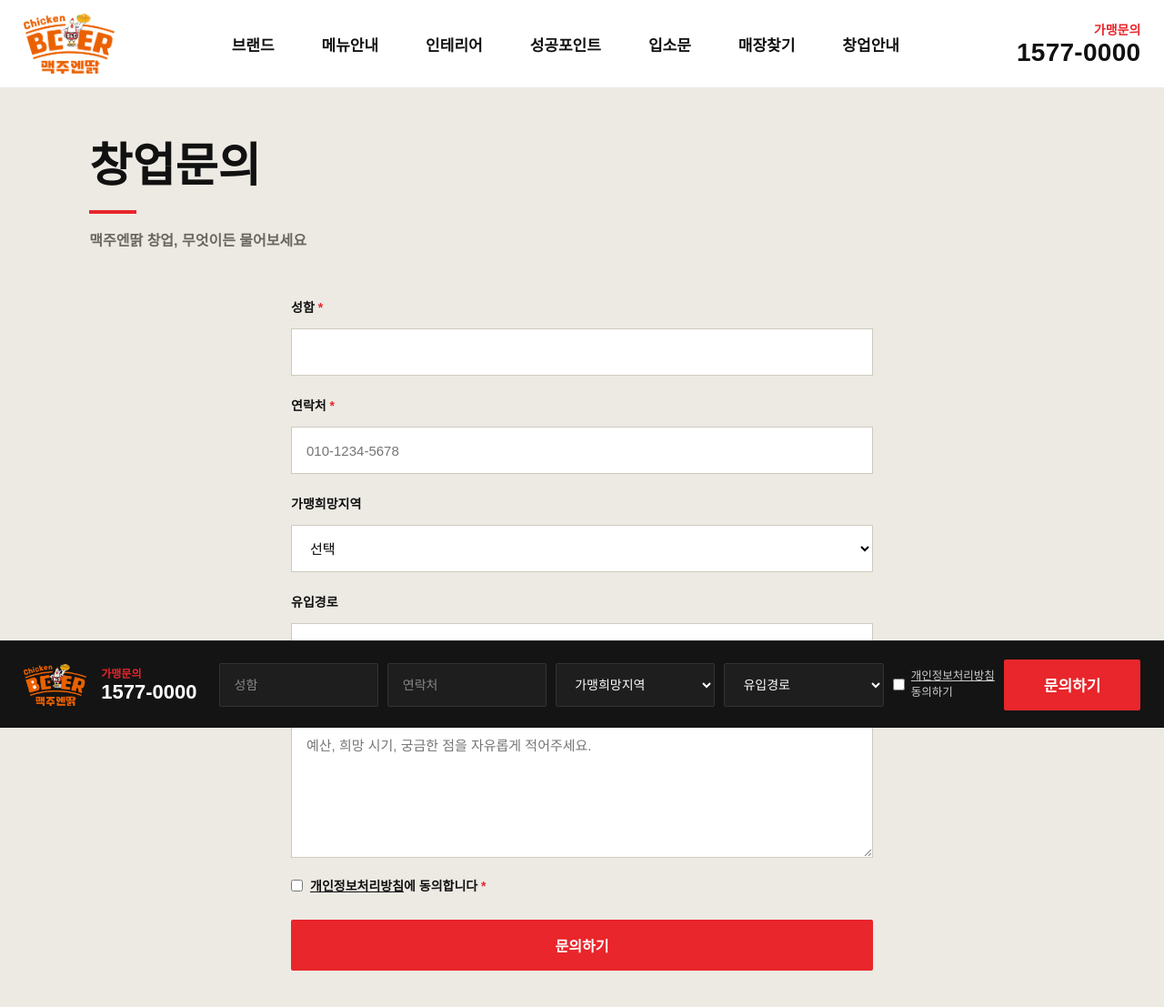
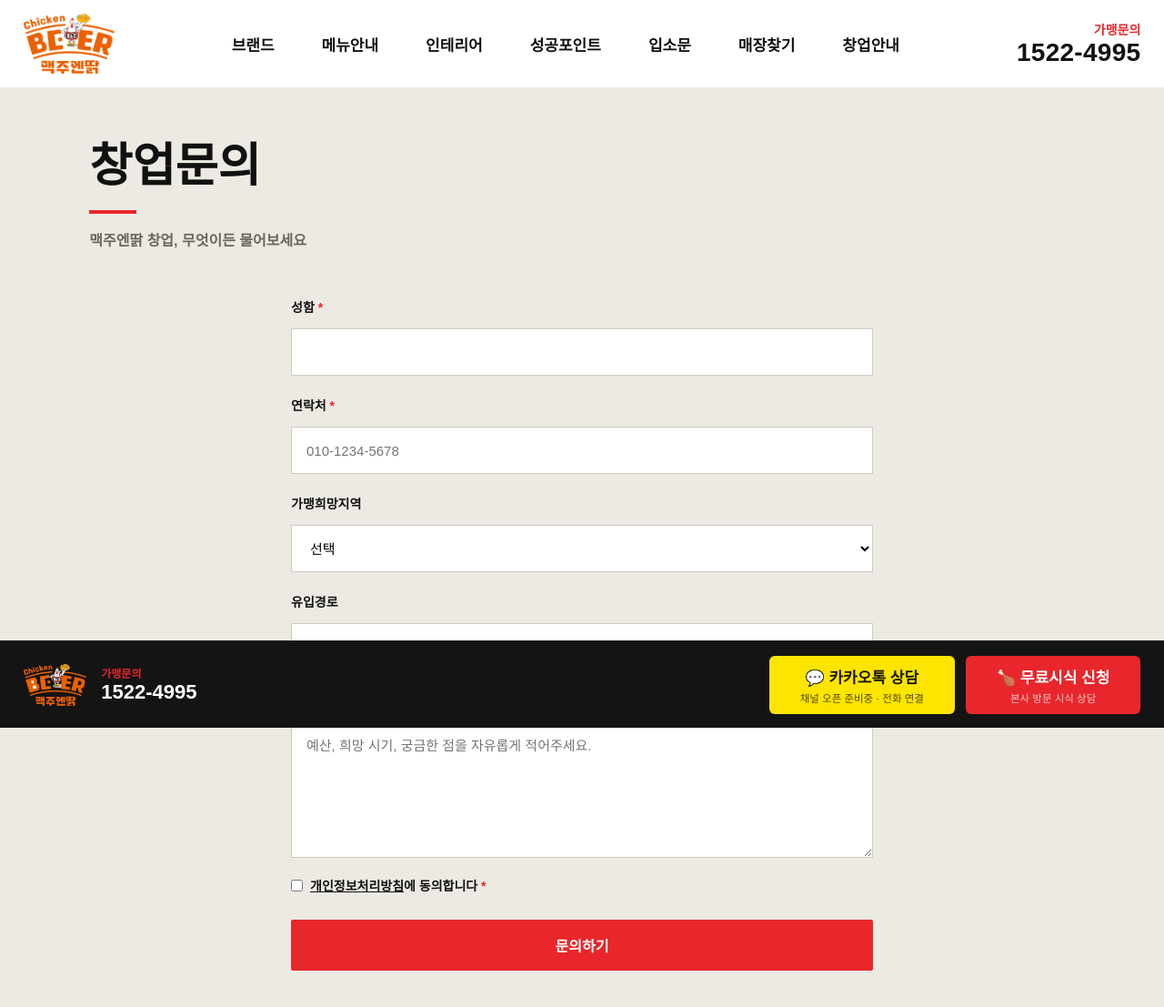
Before and after one commit to Jeongdonghwan/beerpub_prj, a Flask app: page /inquiry/ in a window 1280 px wide. Shown: the top 1107 px of the page at 91% size. Run offline with Flask 3, Linux system fonts and the light colour scheme; some web fonts are replaced.

Commit message:
클라이언트 피드백 일괄 반영 — 히어로·전화·주류 확정·성공포인트·하단 바
- 히어로: 슬로건 [세대를 넘어 오래도록 사랑받는 브랜드], 서브(투사랑&광수비어 23년 노하우) 대형 강조,
  별 떨어지는 효과, 로고 제거(문구만), 딤 완화로 영상 선명하게, 가맹문의 1522-4995 소문구
- 전화번호 1522-4995 전역 반영
- 주류 확정: 살얼음 맥주 4,500 / 살얼음 하이볼 7,000 / 레몬·자몽·청포도 살얼음 하이볼 8,000
  (이름·가격·정렬 오버라이드, 캐러셀 이미지 재매핑)
- 성공포인트: [맥주엔딹만의 매력! 잘되는 이유 딱 3 POINT] + Easy/Taste/Cozy 새 카피,
  만석 매장 영상 배경 + 레드 오버레이
- 분식 앤 파스타 → 분식 & 파스타, 사이드 떡볶이 제외
- 하단 고정 바: 카카오톡 상담(옐로) / 무료시식 신청(레드, /inquiry 프리셋) 버튼으로 교체
- 히어로 영상 crf24 재인코딩(선명), crowd.mp4 추가

Co-Authored-By: Claude Fable 5 <noreply@anthropic.com>

```diff
--- a/app/blueprints/inquiry.py
+++ b/app/blueprints/inquiry.py
@@ -13,7 +13,11 @@ bp = Blueprint("inquiry", __name__)
 
 @bp.route("/")
 def form():
-    return render_template("inquiry/form.html")
+    preset = None
+    if request.args.get("type") == "taste":
+        preset = {"name": "", "phone": "", "region": "", "channel": "",
+                  "message": "무료시식 신청합니다."}
+    return render_template("inquiry/form.html", form_data=preset)
 
 
 @bp.route("/done")
--- a/app/static/css/base.css
+++ b/app/static/css/base.css
@@ -102,12 +102,22 @@ body.nav-open .mnav{transform:none}
 .agree u{cursor:pointer}
 .btn-sub{height:56px;background:var(--red);color:#fff;font-weight:800;font-size:17px;border:none;padding:0 44px;border-radius:2px;flex-shrink:0;transition:background .2s}
 .btn-sub:hover{background:#c91b20}
+/* 카카오톡 상담 / 무료시식 신청 버튼 */
+.inq-btns{display:flex;gap:12px;flex:1;justify-content:flex-end}
+.inq-btn{display:flex;flex-direction:column;justify-content:center;text-align:center;height:64px;padding:0 34px;border-radius:6px;transition:transform .2s,filter .2s}
+.inq-btn:hover{transform:translateY(-3px);filter:brightness(1.05)}
+.inq-btn b{font-size:17px;font-weight:800}
+.inq-btn span{font-size:11.5px;margin-top:3px;opacity:.75}
+.inq-btn.kakao{background:#FEE500;color:#191600}
+.inq-btn.taste{background:var(--red);color:#fff}
 @media(max-width:1024px){
   .inq-bar{height:auto;padding:10px 12px calc(10px + env(safe-area-inset-bottom))}
   .inq-in{gap:8px}
-  .inq-logo,.inq-call,.inq-form .f-region,.inq-form .f-channel,.agree{display:none}
-  .btn-sub{height:48px;padding:0 22px;font-size:15px}
-  .inq-form input{height:48px}
+  .inq-logo,.inq-call{display:none}
+  .inq-btns{justify-content:stretch}
+  .inq-btn{flex:1;height:56px;padding:0 10px}
+  .inq-btn b{font-size:15px}
+  .inq-btn span{display:none}
 }
 
 /* ---------- 공통 버튼 ---------- */
--- a/app/templates/partials/inquiry_bar.html
+++ b/app/templates/partials/inquiry_bar.html
@@ -1,4 +1,4 @@
-{# 하단 고정 가맹문의 인라인 폼 바 — 전 페이지 상시 노출 (모달 아님, 핵심 전환 장치) #}
+{# 하단 고정 바 — 카카오톡 상담 / 무료시식 신청 버튼 (경성맥주 스타일) #}
 <div class="inq-bar">
   <div class="inq-in">
     <div class="inq-logo">
@@ -6,31 +6,19 @@
       <img src="{{ brand.logo }}" alt="{{ brand.name }}">
       {% else %}
       <span class="lg1 disp">{{ brand.name }}</span>
-      {% if brand.sub_name %}<span class="lg2 disp">{{ brand.sub_name }}</span>{% endif %}
       {% endif %}
     </div>
     <a class="inq-call" href="tel:{{ brand.phone | replace('-', '') }}">
       <span class="lbl">가맹문의</span>
       <span class="num disp">{{ brand.phone }}</span>
     </a>
-    <form class="inq-form" action="{{ url_for('inquiry.submit') }}" method="post">
-      <input type="hidden" name="_csrf" value="{{ csrf_token() }}">
-      <input type="text" name="website" class="hp" tabindex="-1" autocomplete="off" aria-hidden="true">
-      <input type="text" name="name" placeholder="성함" required>
-      <input type="tel" name="phone" placeholder="연락처" required>
-      <select class="f-region" name="region" required>
-        <option value="">가맹희망지역</option>
-        {% for r in brand.regions %}<option value="{{ r }}">{{ r }}</option>{% endfor %}
-      </select>
-      <select class="f-channel" name="channel" required>
-        <option value="">유입경로</option>
-        {% for c in brand.channels %}<option value="{{ c }}">{{ c }}</option>{% endfor %}
-      </select>
-      <label class="agree">
-        <input type="checkbox" name="agree_privacy" required>
-        <span><u data-modal-url="{{ url_for('main.doc', slug='private', embed=1) }}">개인정보처리방침</u><br>동의하기</span>
-      </label>
-      <button class="btn-sub" type="submit">문의하기</button>
-    </form>
+    <div class="inq-btns">
+      <a class="inq-btn kakao" {% if brand.kakao_url %}href="{{ brand.kakao_url }}" target="_blank" rel="noopener"{% else %}href="tel:{{ brand.phone | replace('-', '') }}"{% endif %}>
+        <b>💬 카카오톡 상담</b><span>{% if brand.kakao_url %}채널로 바로 연결{% else %}채널 오픈 준비중 · 전화 연결{% endif %}</span>
+      </a>
+      <a class="inq-btn taste" href="{{ url_for('inquiry.form', type='taste') }}">
+        <b>🍗 무료시식 신청</b><span>본사 방문 시식 상담</span>
+      </a>
+    </div>
   </div>
 </div>
--- a/config/brand.py
+++ b/config/brand.py
@@ -10,10 +10,12 @@ BRAND = {
     "name_en": "",                       # [확인필요] 영문명 미정
     "sub_name": "",                      # [확인필요] 로고 2줄째 서브명 (예: 살얼음맥주)
     "company": "주식회사 OOO",            # [확인필요] 법인명
-    "slogan": "한 번의 성공이 아닌, 장수브랜드",
-    "sub_slogan": '"투사랑", "광수비어" 23년 노하우로 만든 성공 브랜드',
-    "logo": "/static/images/logo.png",   # 투명 PNG — 히어로/헤더/폼바/푸터 공용
-    "phone": "1577-0000",                # [확인필요] 가맹 대표번호
+    "slogan": '세대를 넘어 <em>오래도록 사랑받는</em> 브랜드',
+    "sub_slogan": '"투사랑" <b>&</b> "광수비어" <em>23년 노하우</em>로 만든 성공 브랜드',
+    "hero_tagline": "소자본 성공창업",    # 히어로 하단 소문구 (가맹문의 전화와 함께)
+    "logo": "/static/images/logo.png",   # 투명 PNG — 헤더/폼바/푸터 공용 (히어로는 문구만)
+    "kakao_url": "",                     # [확인필요] 카카오톡 채널 상담 URL (하단 바 버튼)
+    "phone": "1522-4995",                # 가맹 대표번호 (확정)
     "seo_keyword": "맥주 프랜차이즈 창업",  # sr-only h1, 메타 기본값
 
     # ---------- 히어로 (우선순위: video > youtube > 이미지/플레이스홀더) ----------
@@ -50,13 +52,14 @@ BRAND = {
 
     # (시그니처 주류 캐러셀은 DB '주류' 카테고리 메뉴를 그대로 사용)
 
-    # ---------- S6 성공포인트 ----------
+    # ---------- S6 성공포인트 (배경: 만석 매장 영상 + 레드 오버레이) ----------
     "success_points": {
-        "headline": "많은 이유 필요 없습니다. <em>딱 3가지</em>만 주목하세요!",
+        "headline": "맥주엔딹만의 매력! 잘되는 이유 딱 <em>3 POINT</em>",
+        "bg_video": "/static/video/crowd.mp4",
         "items": [
-            {"en": "Easy",   "title": "쉬운 운영",     "desc": "알바생도 단시간 교육만으로 간편한 조리와 효율적인 시스템"},
-            {"en": "Taste",  "title": "맛의 경쟁력",   "desc": "다시 찾게 만드는 확실한 메뉴"},
-            {"en": "Profit", "title": "수익의 경쟁력", "desc": "마진율 36% — 고객은 만족하고 매장은 성장하는 구조"},
+            {"en": "Easy",  "title": "쉬운 레시피",   "desc": "알바생도 쉽게 할 수 있는 레시피"},
+            {"en": "Taste", "title": "맛있는 안주",   "desc": "한 번 먹으면 계속 생각나서 찾게 되는 맛"},
+            {"en": "Cozy",  "title": "편안한 분위기", "desc": "친구, 연인, 동료, 가족과 함께 즐길 수 있는 공간!"},
         ],
     },
 
```
Also changed, not shown: app/static/css/main.css (+28 -8 lines), app/templates/main/sections/_s01_hero.html (+5 -7 lines), app/templates/main/sections/_s06_strengths.html (+7 -2 lines), import_menus.py (+28 -5 lines), menu_manifest.json (+38 -41 lines), app/static/images/site/drink_02.webp, app/static/images/site/drink_03.webp, app/static/images/site/drink_04.webp, app/static/images/site/drink_05.webp, 3 other files.
